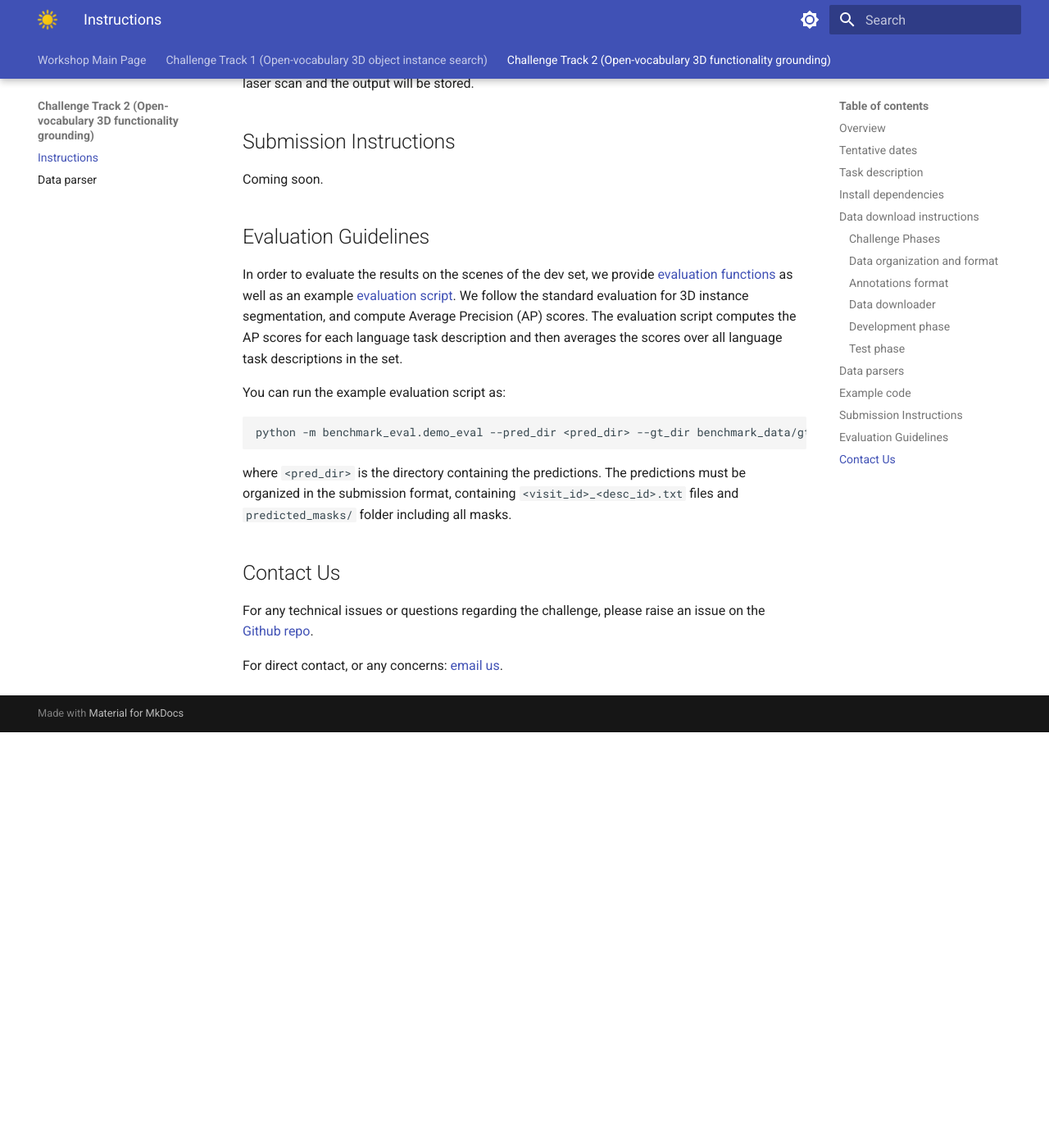
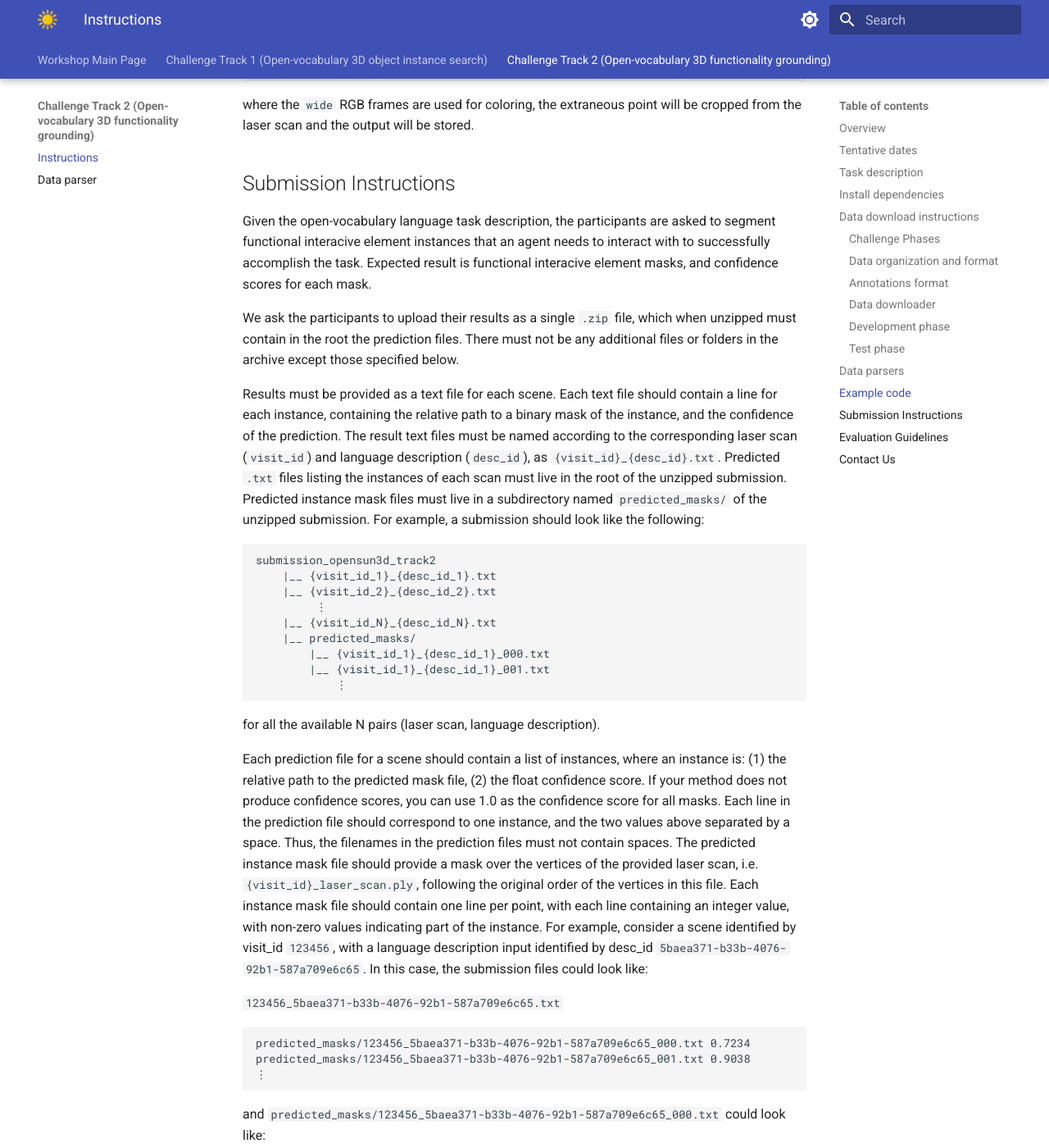
Before and after one commit to OpenSun3D/cvpr24-challenge, an MkDocs documentation site: the page built from docs/track_2.md, in a window 1280 px wide and 1400 px high, scrolled down 7332 px. Shown: the whole window at 82% size. Built offline with MkDocs 1.6.1 and Material for MkDocs 9.7.7, drawn with Linux system fonts in a browser that asks for light colours; before the commit the page ends 8225 px from its top, so only the background shows below that; some of the changed text lies outside the part shown.

Commit message:
Update docs

````diff
--- a/docs/track_2.md
+++ b/docs/track_2.md
@@ -77,7 +77,7 @@
 
 ### Data organization and format
 
-We represent each scene with a visit_id (6-digit number) and each video sequence with a video_id (8-digit number). Each scene has on average three video sequences recorded with a 2020 iPad Pro.
+We represent each scene with a visit_id (6-digit number) and each video sequence with a video_id (8-digit number). For each scene, we provide a high-resolution point cloud generated by combinding multiple Faro laser scans of the scene. Additionally, each scene is accompanied by on average three video sequences recorded with a 2020 iPad Pro.
 
 ```
 PATH/TO/DATA/DIR/{dev or test}/
@@ -113,9 +113,9 @@
 
 ### Annotations format
 
-Annotations are organized in two separate files and follow this format:
+We provide GT annotations for the scenes in the development set which are organized in two separate files and follow this format:
 
-*descriptions.json*
+*[descriptions_dev.json](https://github.com/OpenSun3D/cvpr24-challenge/blob/main/challenge_track_2/benchmark_data/descriptions_dev.json)*
 ```
 [
   {
@@ -252,7 +252,48 @@
 
 ## Submission Instructions
 
-Coming soon.
+Given the open-vocabulary language task description, the participants are asked to segment functional interacive element instances that an agent needs to interact with to successfully accomplish the task. Expected result is functional interacive element masks, and confidence scores for each mask.
+
+We ask the participants to upload their results as a single `.zip` file, which when unzipped must contain in the root the prediction files. There must not be any additional files or folders in the archive except those specified below.
+
+Results must be provided as a text file for each scene. Each text file should contain a line for each instance, containing the relative path to a binary mask of the instance, and the confidence of the prediction. The result text files must be named according to the corresponding laser scan (`visit_id`) and language description (`desc_id`), as `{visit_id}_{desc_id}.txt`. Predicted `.txt` files listing the instances of each scan must live in the root of the unzipped submission. Predicted instance mask files must live in a subdirectory named `predicted_masks/` of the unzipped submission. For example, a submission should look like the following:
+
+```
+submission_opensun3d_track2
+    |__ {visit_id_1}_{desc_id_1}.txt
+    |__ {visit_id_2}_{desc_id_2}.txt
+         ⋮
+    |__ {visit_id_N}_{desc_id_N}.txt
+    |__ predicted_masks/
+        |__ {visit_id_1}_{desc_id_1}_000.txt
+        |__ {visit_id_1}_{desc_id_1}_001.txt
+            ⋮
+```
+
+for all the available N pairs (laser scan, language description).
+
+Each prediction file for a scene should contain a list of instances, where an instance is: (1) the relative path to the predicted mask file, (2) the float confidence score. If your method does not produce confidence scores, you can use 1.0 as the confidence score for all masks. Each line in the prediction file should correspond to one instance, and the two values above separated by a space. Thus, the filenames in the prediction files must not contain spaces.
+The predicted instance mask file should provide a mask over the vertices of the provided laser scan, i.e. `{visit_id}_laser_scan.ply`, following the original order of the vertices in this file.
+Each instance mask file should contain one line per point, with each line containing an integer value, with non-zero values indicating part of the instance. For example, consider a scene identified by visit_id `123456`, with a language description input identified by desc_id `5baea371-b33b-4076-92b1-587a709e6c65`. In this case, the submission files could look like:
+
+`123456_5baea371-b33b-4076-92b1-587a709e6c65.txt`
+```
+predicted_masks/123456_5baea371-b33b-4076-92b1-587a709e6c65_000.txt 0.7234
+predicted_masks/123456_5baea371-b33b-4076-92b1-587a709e6c65_001.txt 0.9038
+⋮
+```
+
+and `predicted_masks/123456_5baea371-b33b-4076-92b1-587a709e6c65_000.txt` could look like:
+```
+0
+0
+1
+1
+⋮
+0
+```
+
+> &#128221; **IMPORTANT NOTE**: The prediction files must adhere to the vertex ordering of the original laser scan point cloud `{visit_id}_laser_scan.ply`. If your pipeline alters this vertex ordering (e.g., through cropping the laser scan using the `crop_mask` data asset), ensure that the model predictions are re-ordered to match the original vertex ordering before generating the prediction files.
 
 ## Evaluation Guidelines
 
````
Also changed, not shown: other parts of docs/track_2.md (+2 -2 lines), docs/track_1.md (+1 -1 lines).
